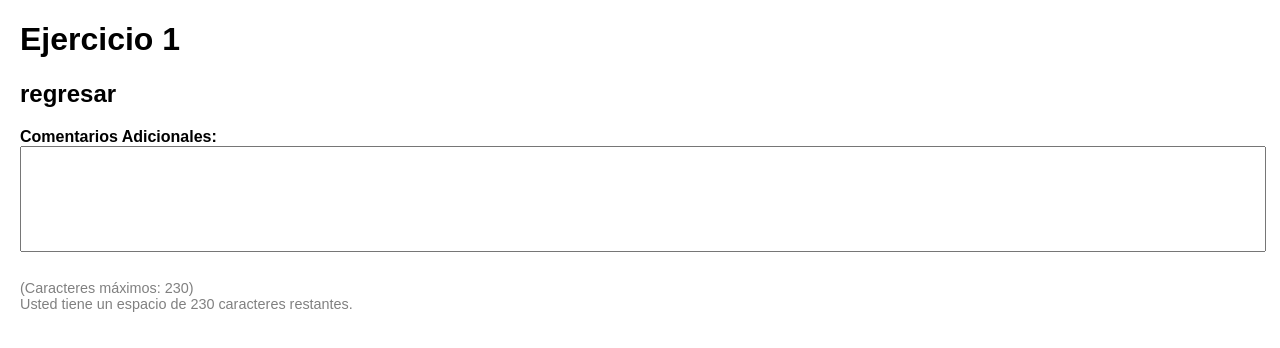
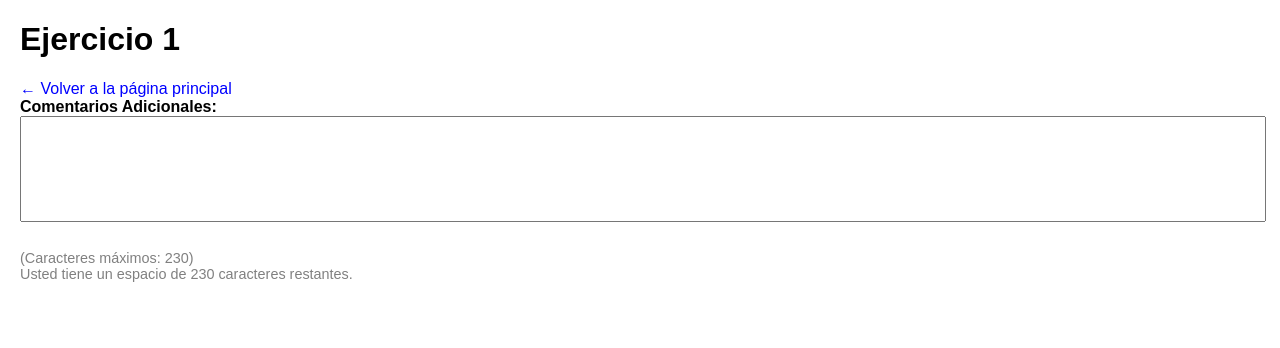
Before and after one commit to indexhtml821/js.workshop, a plain HTML site: page Ejercicio1/Text.html in a window 1280 px wide. Drawn offline with Linux system fonts and the light colour scheme.

Commit message:
updates to have returnm link

```diff
--- a/Ejercicio1/Text.html
+++ b/Ejercicio1/Text.html
@@ -40,7 +40,9 @@
 <body>
 
     <h1>Ejercicio 1</h1>
-    <h2 href="../index.html" >regresar</h2>
+    <div class="form-container"></div>
+        <a href="../index.html" style="text-decoration: none; color: blue;">&larr; Volver a la página principal</a>
+    </div>
 <div id="textcontainer">
     <label for="comentarios">Comentarios Adicionales:
     <textarea id="comentarios" oninput="verificar(this, 230, 'counter')"></textarea><br>
```
Also changed, not shown: Ejercicio2/index.html (+1 -1 lines).
